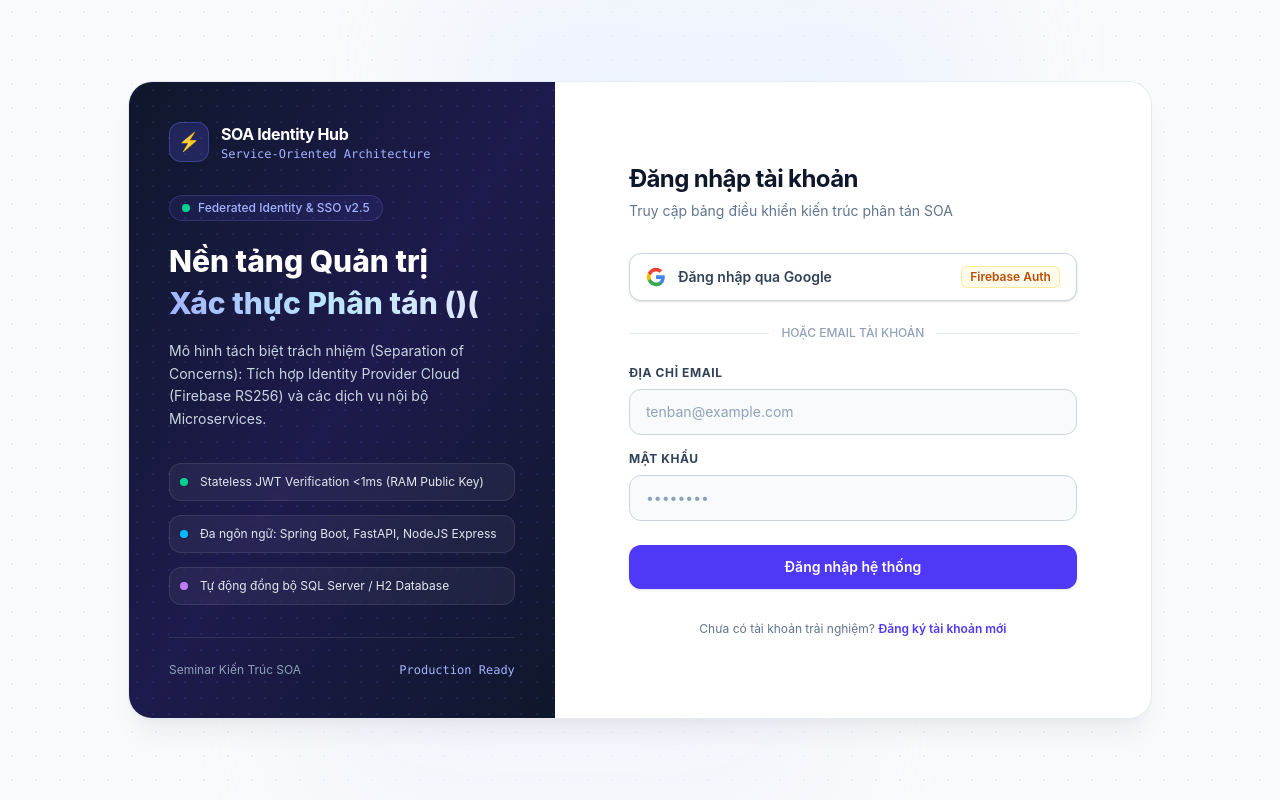
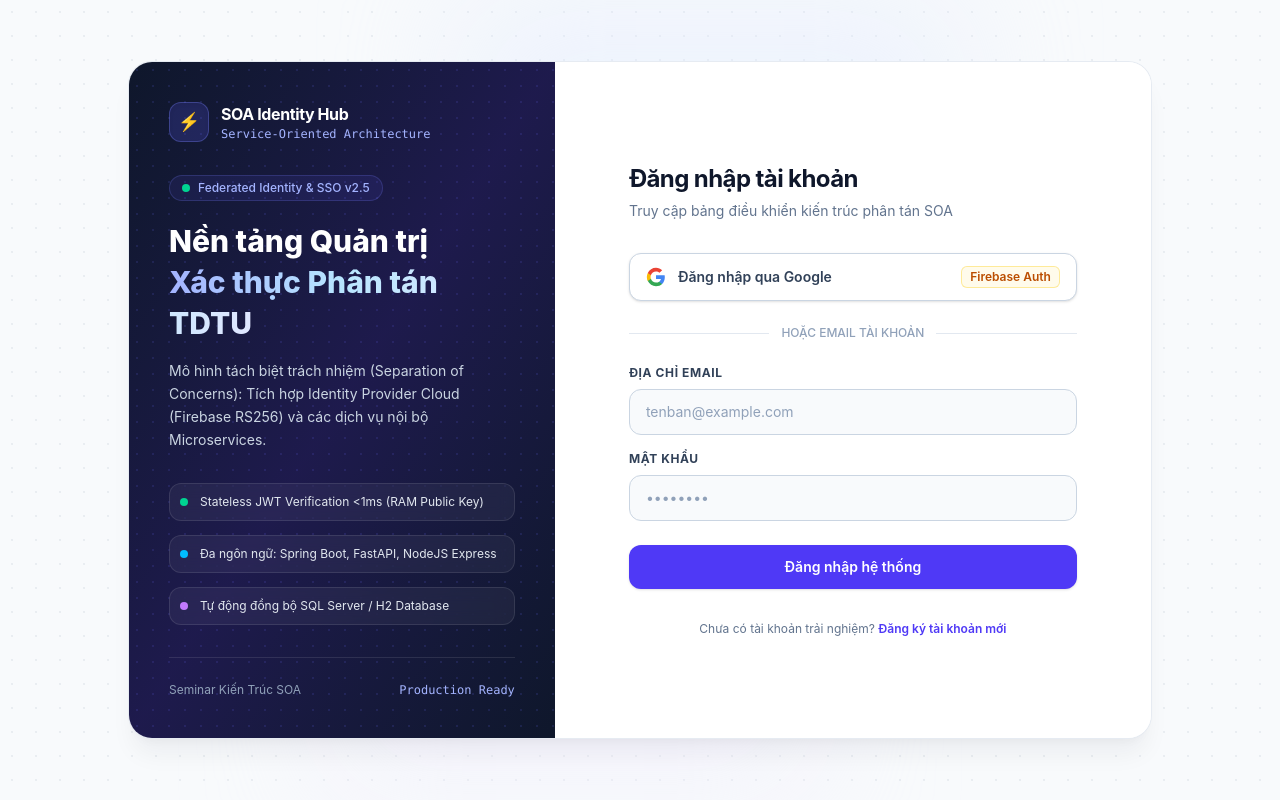
Before and after one commit to 2006phu/firebase-auth-soa-seminar, a React (Vite) app in the folder frontend/: page /login in a window 1280 px wide. Built offline with nearby package versions, Linux system fonts and the light colour scheme; no server answers.

Commit message:
Update Login.jsx

```diff
--- a/frontend/src/components/Login.jsx
+++ b/frontend/src/components/Login.jsx
@@ -66,7 +66,7 @@ const Login = () => {
             <h2 className="text-2xl sm:text-3xl font-extrabold text-white leading-snug mb-4">
               Nền tảng Quản trị <br />
               <span className="text-transparent bg-clip-text bg-gradient-to-r from-indigo-300 via-sky-200 to-indigo-100">
-                Xác thực Phân tán ()(
+                Xác thực Phân tán TDTU
               </span>
             </h2>
 
```
